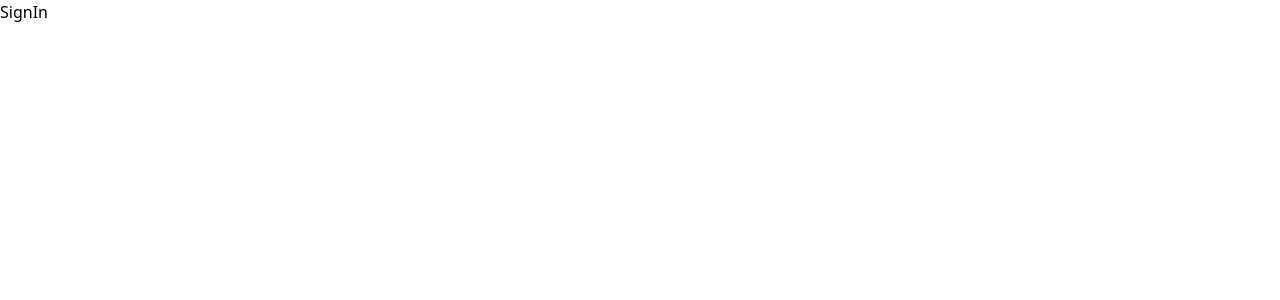
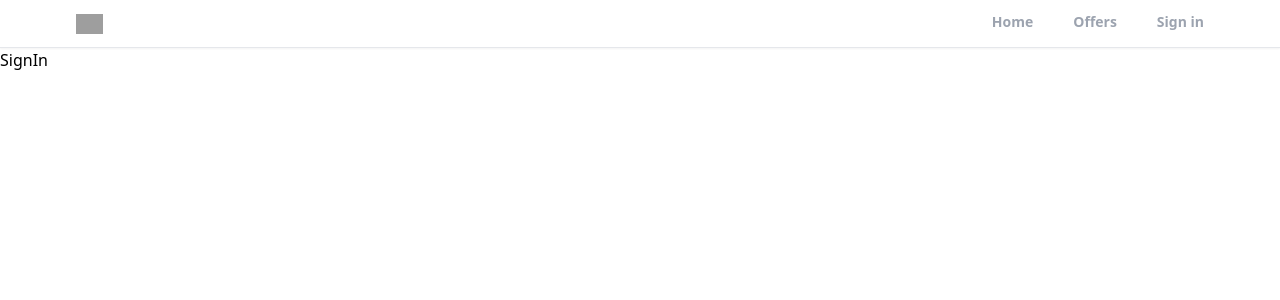
Before and after one commit to dm1tro69/realtor, a React (Create React App) app: page /sign-in in a window 1280 px wide. Shown: the top 300 px of the page. Built offline with nearby package versions, Linux system fonts and the light colour scheme; grey boxes are pictures that could not be loaded.

Commit message:
add header

```diff
--- a/src/App.tsx
+++ b/src/App.tsx
@@ -6,10 +6,12 @@
 import SignUp from "./pages/SignUp";
 import ForgotPassword from "./pages/ForgotPassword";
 import Offers from "./pages/Offers";
+import Header from "./components/Header";
 
 function App() {
   return (
     <BrowserRouter>
+        <Header/>
         <Routes>
             <Route path={'/'} element={<Home/>}/>
             <Route path={'/profile'} element={<Profile/>}/>
--- /dev/null
+++ b/src/components/Header.tsx
@@ -0,0 +1,32 @@
+import React from 'react';
+import {useLocation, useNavigate} from "react-router-dom";
+
+const Header = () => {
+    const location = useLocation()
+    const navigate = useNavigate()
+    const pathMatchRoute = (route: string) => {
+      if (route === location.pathname){
+          return true
+      }
+    }
+
+
+    return (
+        <div className={'bg-white border-b shadow-sm sticky top-0 z-50'}>
+            <header className={'flex justify-between items-center px-3 max-w-6xl mx-auto'}>
+                <div>
+                    <img src="https://static.rdc.moveaws.com/images/logos/rdc-logo-default.svg" alt="logo" className={'h-5 cursor-pointer'} onClick={()=> navigate('/')}/>
+                </div>
+                <div>
+                    <ul className={'flex space-x-10'}>
+                        <li className={`cursor-pointer py-3 text-sm font-semibold text-gray-400 border-b-[3px] border-b-transparent ${pathMatchRoute('/') && 'text-black border-b-red-500'}`} onClick={()=> navigate('/')}>Home</li>
+                        <li className={`cursor-pointer py-3 text-sm font-semibold text-gray-400 border-b-[3px] border-b-transparent ${pathMatchRoute('/offers') && 'text-black border-b-red-500'}`} onClick={()=> navigate('/offers')}>Offers</li>
+                        <li className={`cursor-pointer py-3 text-sm font-semibold text-gray-400 border-b-[3px] border-b-transparent ${pathMatchRoute('/sign-in') && 'text-black border-b-red-500'}`} onClick={()=> navigate('/sign-in')}>Sign in</li>
+                    </ul>
+                </div>
+            </header>
+        </div>
+    );
+};
+
+export default Header;
```
